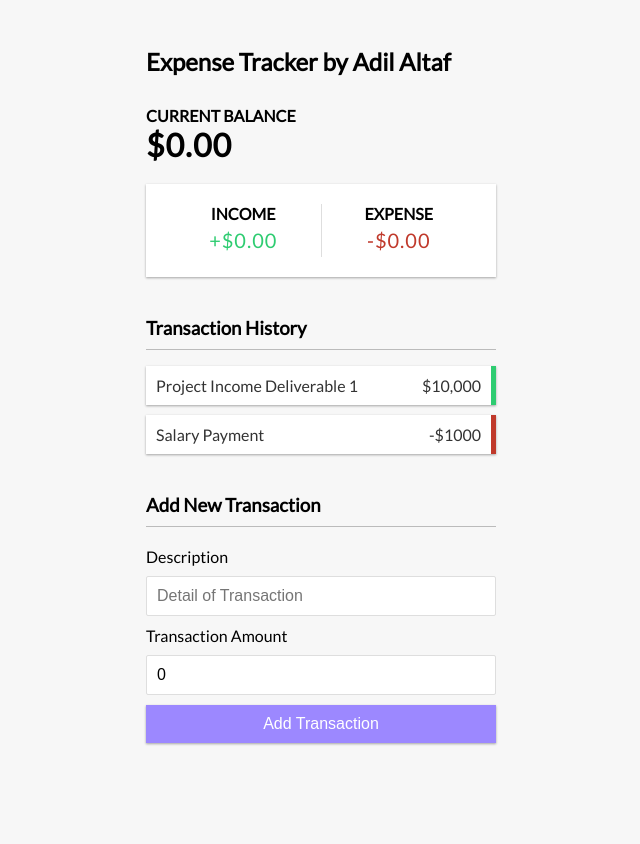
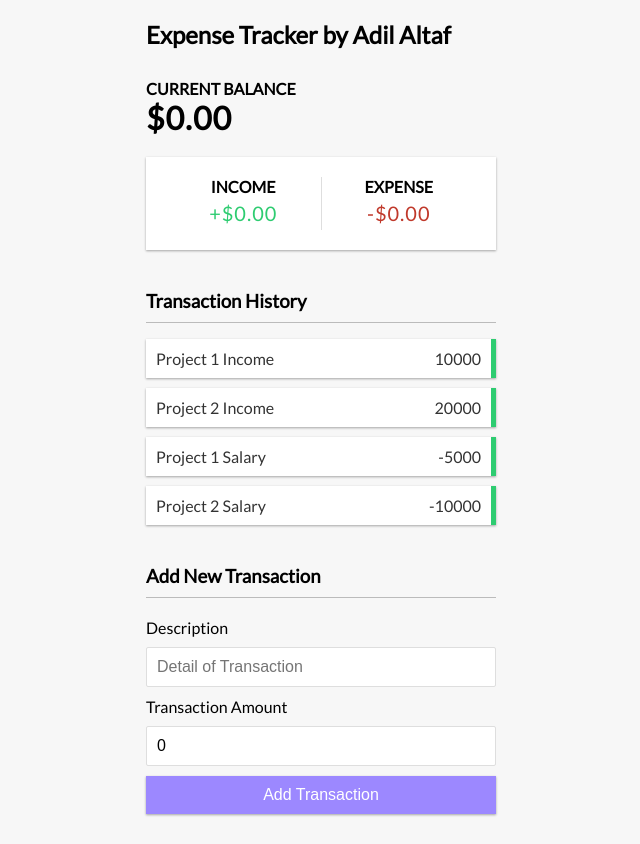
Before and after one commit to adil-innovation-lab/react-expense-tracker, a React (Create React App) app: page / in a window 1280 px wide. Shown: the whole page, without its empty margins (319-959 px from the left). Before the commit the page ends 800 px from the top, so only its background shows below. Built offline with nearby package versions, Linux system fonts and the light colour scheme.

Commit message:
Created the Transaction Component
Created the Transaction Component and iterated over the transactions with the map function to display the transaction history

```diff
--- /dev/null
+++ b/src/components/Transaction.js
@@ -0,0 +1,11 @@
+import React from 'react'
+
+export const Transaction = ({ transaction }) => {
+    return (
+        <li className="plus">
+            {transaction.description}
+            <span>{transaction.transactionAmount}</span>
+            <button className="delete-btn">X</button>
+        </li>
+    )
+}
--- a/src/components/TransactionHistory.js
+++ b/src/components/TransactionHistory.js
@@ -1,22 +1,26 @@
-import React from 'react'
+import React, { useContext } from 'react';
+
+// Import Transaction Component
+import { Transaction } from './Transaction';
+
+// Import the Global State
+import { GlobalContext } from '../context/GlobalState';
 
 export const TransactionHistory = () => {
+
+    const { transactions } = useContext(GlobalContext);
+
     return (
         <div>
             <h3>
                 Transaction History
             </h3>
             <ul className="list">
-                <li className="plus">
-                    Project Income Deliverable 1
-                    <span>$10,000</span>
-                    <button className="delete-btn">X</button>
-                </li>
-                <li className="minus">
-                    Salary Payment
-                    <span>-$1000</span>
-                    <button className="delete-btn">X</button>
-                </li>
+                {transactions.map(transaction =>
+                    (
+                    <Transaction key={transaction.id} transaction={transaction} />
+                    )
+                )}
             </ul>
         </div>
     )
```
